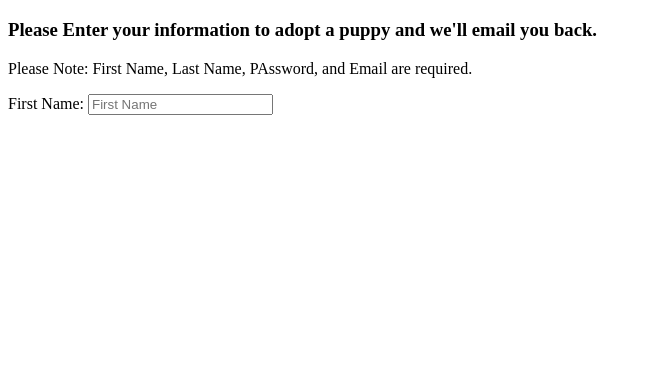
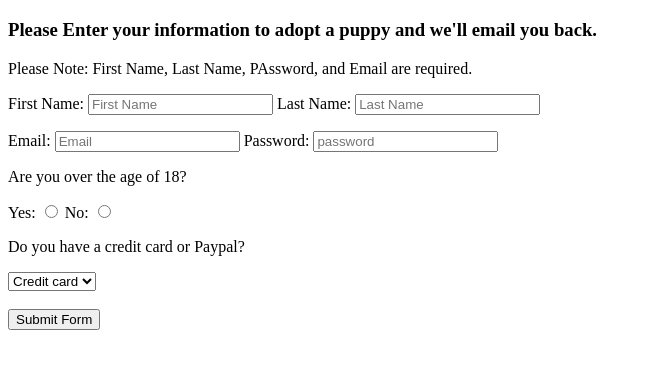
Before and after one commit to sadfool1/Flask_bootcamp, a plain HTML site: page Section 2 - HTML CRASH COURSE/Assessment2.html in a window 1280 px wide. Shown: the part 61-430 px from the top of the page, without its empty margins (0-651 px from the left). Drawn offline with Linux system fonts and the light colour scheme.

Commit message:
Update Assessment2.html

```diff
--- a/Section 2 - HTML CRASH COURSE/Assessment2.html
+++ b/Section 2 - HTML CRASH COURSE/Assessment2.html
@@ -8,8 +8,43 @@
     <h1> Puppy Adoption Page </h1>
     <h3> Please Enter your information to adopt a puppy and we'll email you back. </h3>
     <p> Please Note: First Name, Last Name, PAssword, and Email are required. </p>
+
+    <form class="" action="index.html" method="get">
+
+
     <label for="first_name_tag"> First Name:</label>
+    <input id = "first_name_tag" type="text" name="first_name" value="" placeholder = "First Name">
 
-    <input id = "first_name_tag" type="text" name="first_name" value="" placeholder = "First Name">
+
+    <label for="last_name_tag"> Last Name:</label>
+    <input id = "last_name_tag" type="text" name="last_name" value="" placeholder = "Last Name">
+
+    <p></p>
+
+    <label for="email_tag"> Email:</label>
+    <input id = "email_tag" type="email" name="email" value="" placeholder = "Email">
+
+    <label for="password_tag"> Password:</label>
+    <input id = "password_tag" type="password" name="password" value="" placeholder = "password">
+
+    <p> Are you over the age of 18? </p>
+
+    <label for=" Yes "> Yes: </label>
+    <input type="radio" name="user_choice" value="Yes">
+
+    <label for=" No "> No: </label>
+    <input type="radio" name="user_choice" value="No">
+
+    <p> Do you have a credit card or Paypal? </p>
+    <select name="Credit_Card">
+      <option value="credit_card">Credit card</option>
+      <option value="paypal"> Paypal</option>
+    </select>
+
+    <br><br>
+
+    <input type="submit" name="" value="Submit Form">
+
+        </form>
   </body>
 </html>
```
